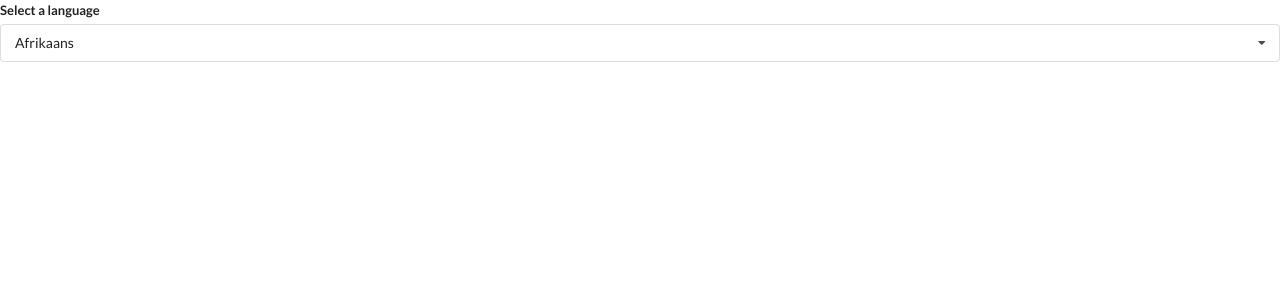
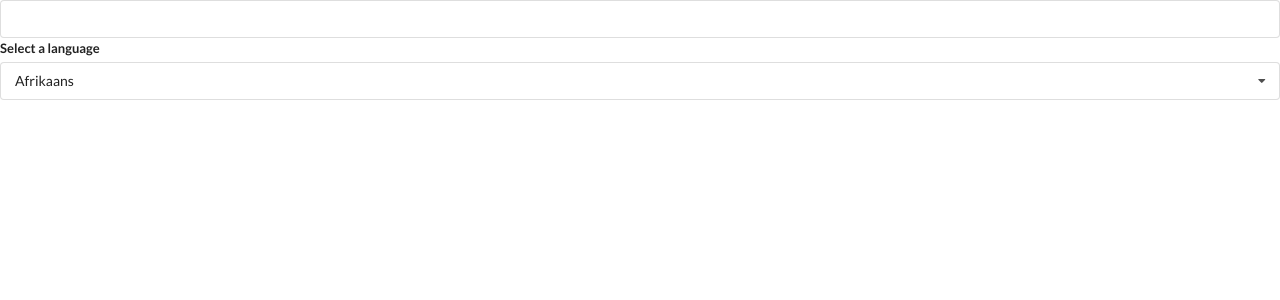
Before and after one commit to jhell85/React-Widgets, a React (Create React App) app: page / in a window 1280 px wide. Shown: the top 300 px of the page. Built offline with nearby package versions, Linux system fonts and the light colour scheme.

Commit message:
add input field

```diff
--- a/src/components/Translate.js
+++ b/src/components/Translate.js
@@ -16,9 +16,14 @@
 ];
 const Translate = () => {
   const [language, setLanguage] = useState(options[0]);
-
+  const [text, setText] = useState("");
   return (
     <div>
+      <div className="ui form">
+        <div className="field">
+          <input value={text} onChange={(e) => setText(e.target.value)} />
+        </div>
+      </div>
       <Dropdown
         label="Select a language"
         options={options}
```
